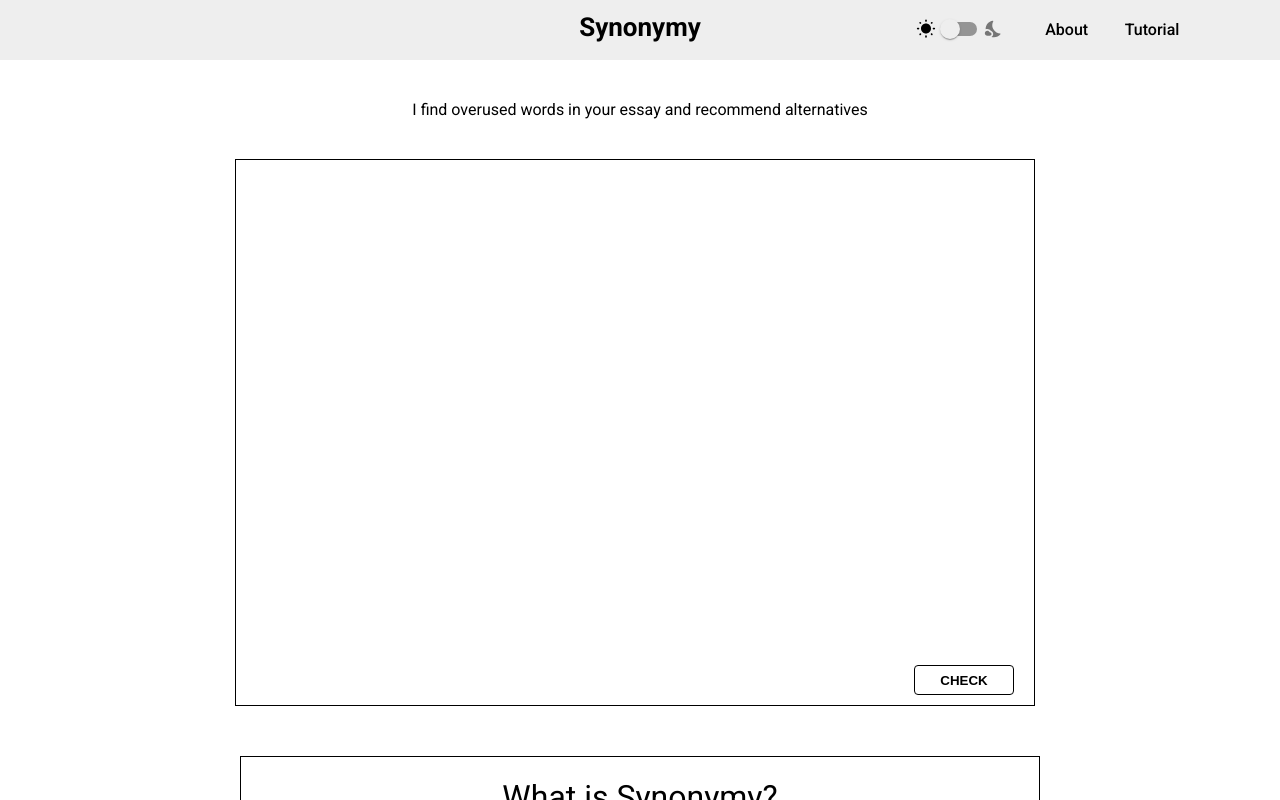
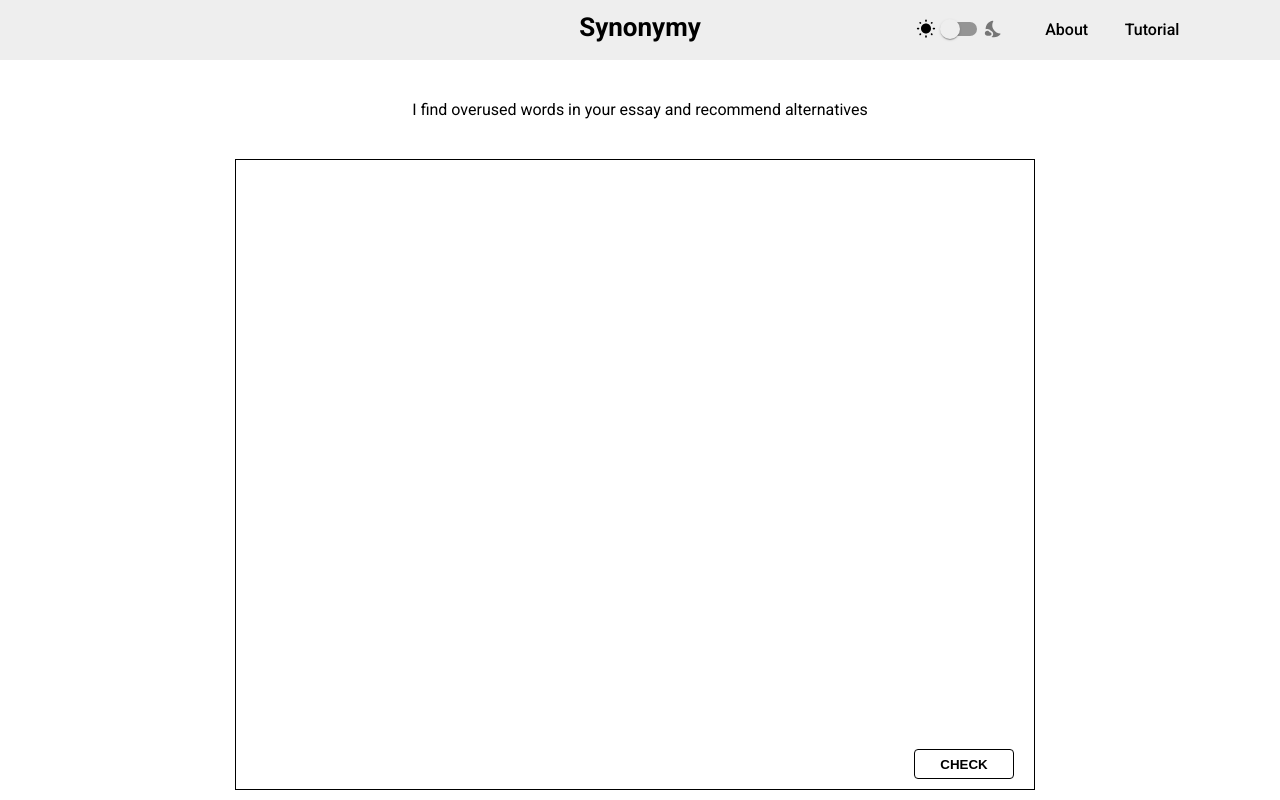
Before and after one commit to omerdemirkan/synonymy, a React (Create React App) app in the folder front-end/: page / in a window 1280 px wide. Shown: the top 800 px of the page. Built offline with nearby package versions, Linux system fonts and the light colour scheme.

Commit message:
add HighlightText div behind textarea

```diff
--- a/front-end/src/containers/UserInput/UserInput.js
+++ b/front-end/src/containers/UserInput/UserInput.js
@@ -21,6 +21,7 @@ const UserInput = props => {
             style={{
                 borderColor: props.pallete.userInputText
             }}>
+                <div className={classes.HighlightText}>{props.text}</div>
                 <TextareaAutosize
                 className={classes.TextField}
                 maxLength="100000"
@@ -30,7 +31,7 @@ const UserInput = props => {
                 }}
                 autoFocus={true}
                 onChange={event => props.onTextUpdated(event.target.value)}>
-                    <div contentEditable="true"></div>
+
                 </TextareaAutosize>
 
                 <button className={classes.CheckButton}
--- a/front-end/src/containers/UserInput/UserInput.module.css
+++ b/front-end/src/containers/UserInput/UserInput.module.css
@@ -23,6 +23,7 @@
     position: relative;
     margin-right: 10px;
     min-height: 60vh;
+    position: relative;
 }
 
 .SynonymBox {
@@ -75,11 +76,24 @@ td {
 .TextField {
     resize: none;
     width: 100%;
-    margin: auto;
-    height: 70vh;
+    min-height: 70vh;
     background-color: transparent;
+    padding: 0;
 
-    box-sizing: border-box;
+    font-size: .9rem;
+    font-family: inherit;
+    font-weight: 300;
+    outline: none;
+    border: none;
+    letter-spacing: .5px;
+}
+
+.HighlightText {
+    position: absolute;
+    background-color: transparent;
+    color: transparent;
+    width: calc(100% - 30px);
+    padding: 0;
 
     font-size: .9rem;
     font-family: inherit;
```
Also changed, not shown: front-end/src/helper/letterToType.js (deleted, +0 -12 lines), front-end/src/helper/applyHightlight.js (added).
